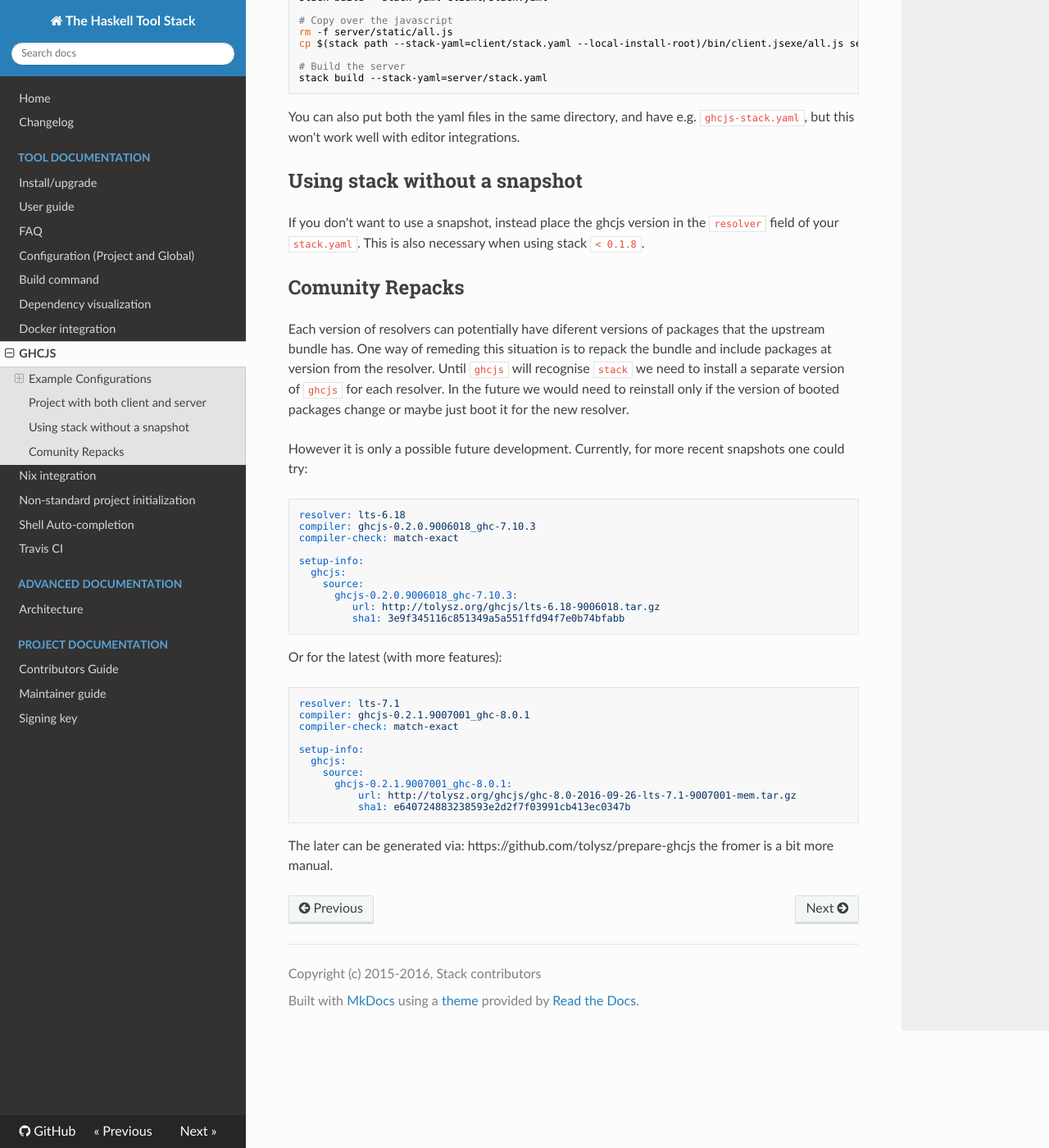
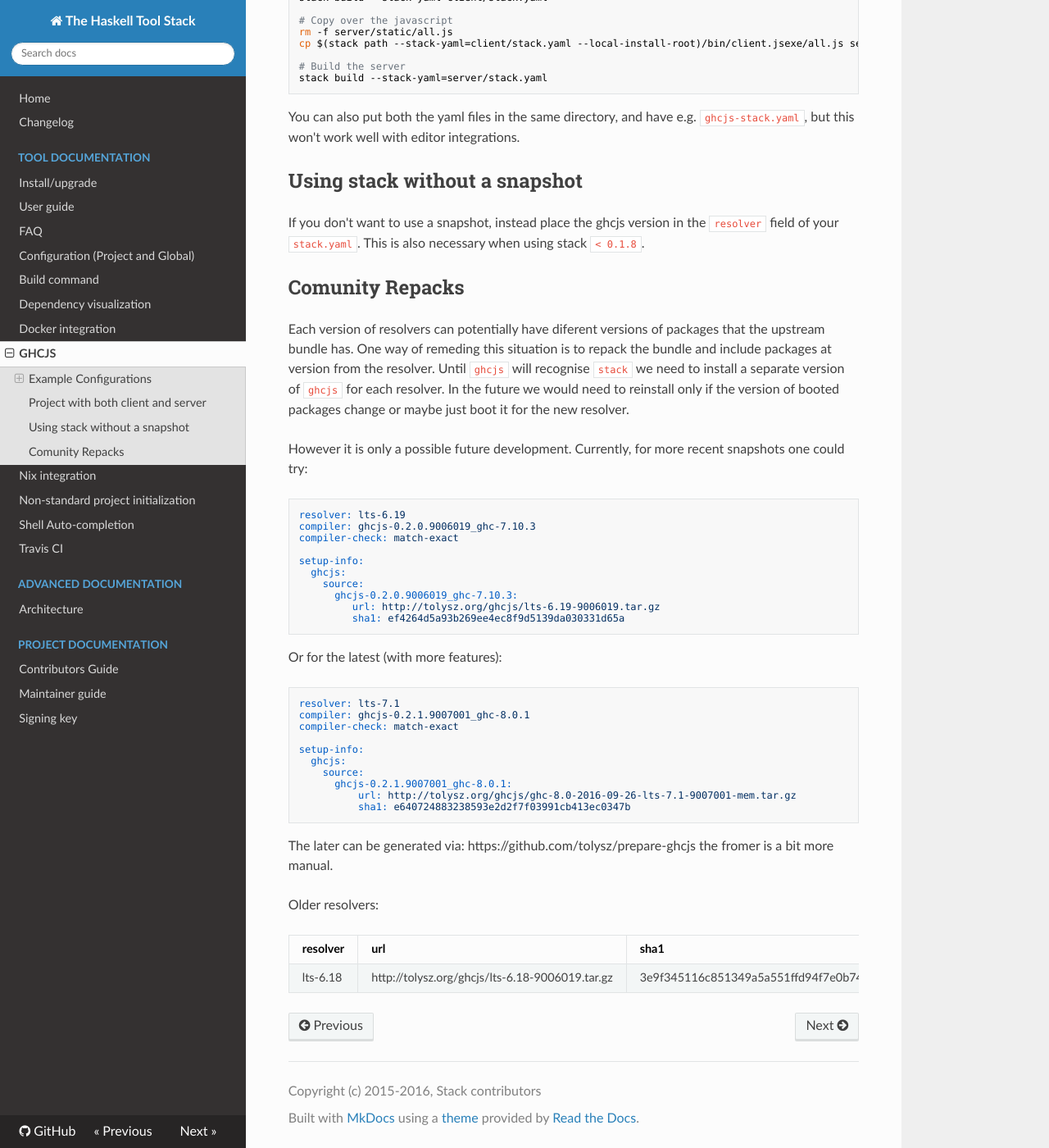
Before and after one commit to commercialhaskell/stack, an MkDocs documentation site: the page built from doc/ghcjs.md, in a window 1280 px wide and 1400 px high, scrolled down 1753 px. Shown: the whole window at 82% size. Built offline with MkDocs 1.6.1, drawn with Linux system fonts in a browser that asks for light colours; nearby versions of some CDN libraries; old or Windows-style settings are respelled for this version of MkDocs.

Commit message:
Update ghcjs.md
Bump resolver for `ghcjs` to `lts-6.19`

````diff
--- a/doc/ghcjs.md
+++ b/doc/ghcjs.md
@@ -96,16 +96,16 @@
 However it is only a possible future development.
 Currently, for more recent snapshots one could try:
 ```yaml
-resolver: lts-6.18
-compiler: ghcjs-0.2.0.9006018_ghc-7.10.3
+resolver: lts-6.19
+compiler: ghcjs-0.2.0.9006019_ghc-7.10.3
 compiler-check: match-exact
 
 setup-info:
   ghcjs:
     source:
-      ghcjs-0.2.0.9006018_ghc-7.10.3:
-         url: http://tolysz.org/ghcjs/lts-6.18-9006018.tar.gz
-         sha1: 3e9f345116c851349a5a551ffd94f7e0b74bfabb
+      ghcjs-0.2.0.9006019_ghc-7.10.3:
+         url: http://tolysz.org/ghcjs/lts-6.19-9006019.tar.gz
+         sha1: ef4264d5a93b269ee4ec8f9d5139da030331d65a
 ```
 
 Or for the latest (with more features):
@@ -123,3 +123,9 @@
 ```
 The later can be generated via: https://github.com/tolysz/prepare-ghcjs
 the fromer is a bit more manual.
+
+Older resolvers:
+
+|resolver|url|sha1|
+|---|---|---|
+| lts-6.18 | http://tolysz.org/ghcjs/lts-6.18-9006019.tar.gz | 3e9f345116c851349a5a551ffd94f7e0b74bfabb |
````
